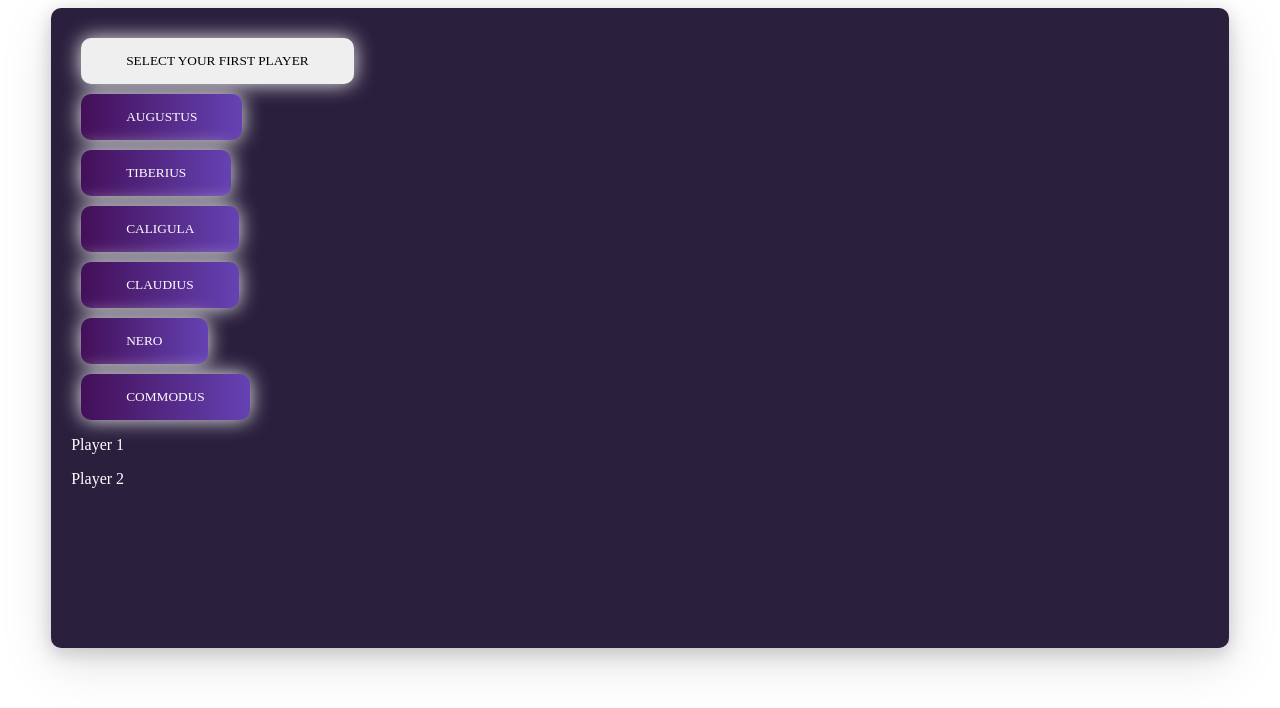
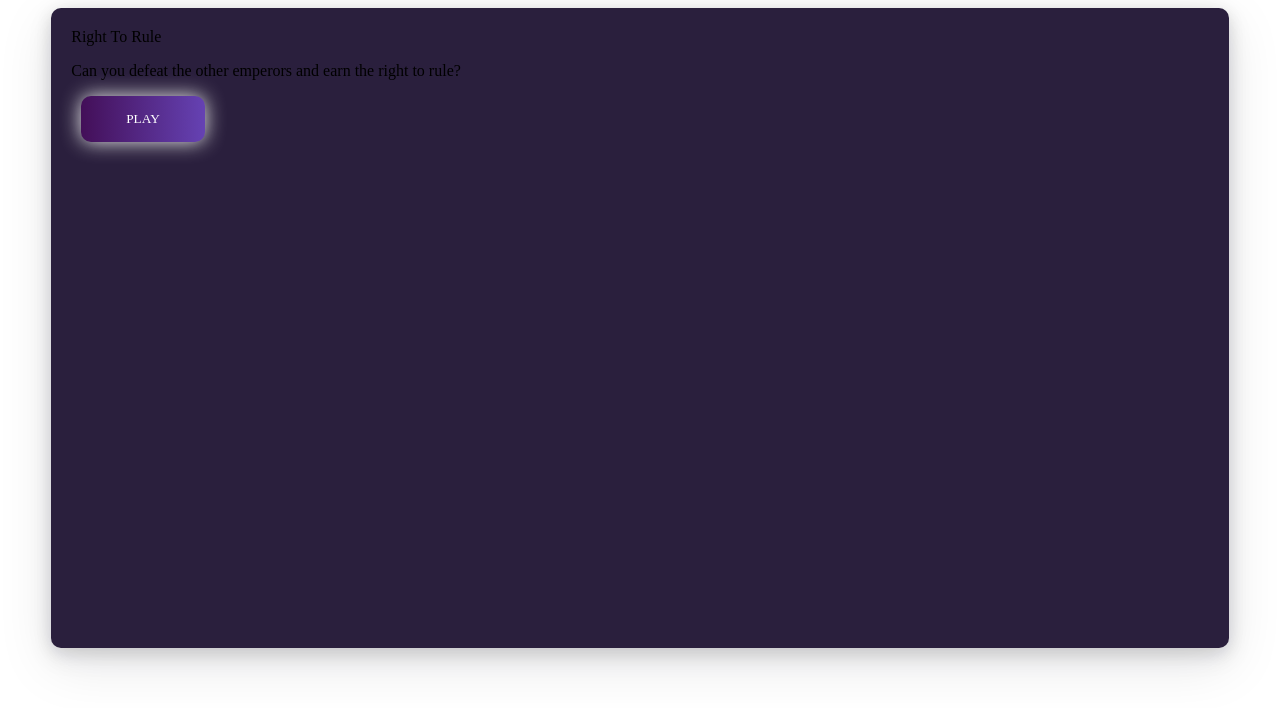
Before and after one commit to MargaretDobson/Roman-Emperors-Portfolio-React, a React (Vite) app: page / in a window 1280 px wide. Shown: the top 708 px of the page. Built offline with nearby package versions, Linux system fonts and the light colour scheme.

Commit message:
Added some initilisation screens

```diff
--- a/src/App.tsx
+++ b/src/App.tsx
@@ -1,10 +1,10 @@
-// import TabButtons from "./components/TabButtons"
+// import TabButtons from "./components/InfoComponents/TabButtons"
 import Game from "./components/gameComponents.tsx/Game"
 function App() {
 
   return (
     <>
-      {/* <TabButtons /> */}
+      {/* <TabButtons />  */}
       <Game />
     </>
   )
--- a/src/components/LearnMore.tsx
+++ b/src/components/InfoComponents/LearnMore.tsx
@@ -1,4 +1,4 @@
-import romanEmperors from "../data.ts";
+import romanEmperors from "../../data.ts";
 import { useState } from "react";
 
 export default function LearnMore({ident}: {ident: number}){
--- a/src/components/TabButtons.tsx
+++ b/src/components/InfoComponents/TabButtons.tsx
@@ -1,4 +1,4 @@
-import romanEmperors from "../data.ts";
+import romanEmperors from "../../data.ts";
 import { useState } from "react";
 import LearnMore from "./LearnMore.tsx";
 
--- a/src/components/gameComponents.tsx/Game.tsx
+++ b/src/components/gameComponents.tsx/Game.tsx
@@ -1,6 +1,8 @@
 import PlayerSelectionScreen from "../playerSelection/PlayerSelectionScreen"
 import RandomPlayer from "../playerSelection/RandomPlayer"
+import Rules from "./Rules"
 import TeamOne from "../teamComponents/teamOne"
+import InitialiseGame from "./InitialiseGame"
 import { useState } from "react"
 import "./buttons.css"
 import "./gameboard.css"
@@ -9,6 +11,8 @@ import "./gameboard.css"
 export default function Game(){
 
     const [selectPlayerScreen, setSelectPlayerScreen] = useState(true)
+    const [screenProgression, setScreenProgression] = useState(0)
+    const [viewRules, setViewRules] = useState(false)
 
     function handleSelection(finished: boolean){
         if(finished){
@@ -16,19 +20,37 @@ export default function Game(){
         }
     }
 
+    function handleScreenProgression(){
+        if(screenProgression === 0){
+            setScreenProgression(prev => (prev === 0 ? 1 : prev))
+        }
+        else if(screenProgression === 1){
+            setScreenProgression(prev => (prev === 1 ? 2 : prev))
+        }
+    }
+
     return(
         <div className="container">
             <div className="gameboard">
                 <div>
-                    {selectPlayerScreen &&
+                    {screenProgression === 0 ?
+                        <InitialiseGame
+                            screenProgress={handleScreenProgression}
+                        />
+                    : null}
+
+                    {screenProgression === 1 ?
+                        <Rules
+                            screenProgress={handleScreenProgression}
+                        />
+                    : null}
+
+                    {selectPlayerScreen && (screenProgression === 2) ?
                         <PlayerSelectionScreen
                         finalSelection={handleSelection}
-                    />}
-
-
-
+                    />
+                    : null}
                     <RandomPlayer/>
-
                 </div>
             </div>
         </div>
--- /dev/null
+++ b/src/components/gameComponents.tsx/InitialiseGame.tsx
@@ -0,0 +1,23 @@
+//component initially rendered when playing
+import "./buttons.css"
+import "./gameboard.css"
+
+type ConfirmPlay = {
+    screenProgress: () => void;
+}
+
+
+export default function InitialiseGame({screenProgress}: ConfirmPlay){
+    return(
+        <>
+            <div>
+                <div>Right To Rule</div>
+                <p>Can you defeat the other emperors and earn the right to rule?</p>
+                <button
+                    onClick={screenProgress}
+                    className="btn-grad"
+                >Play</button>
+            </div>
+        </>
+    )
+}
--- /dev/null
+++ b/src/components/gameComponents.tsx/Rules.tsx
@@ -0,0 +1,34 @@
+// how to play, and rules
+type RuleProps = {
+    screenProgress: () => void;
+}
+
+export default function Rules({screenProgress}: RuleProps){
+    return(
+        <>
+            <ul>
+                <li>Choose your two main characters you want to play as.
+                    Each player has 4 different catagories they can fit into.
+                    A tyrant character will be a lot more effective at
+                    pulling off a tyrant move.
+                </li>
+                <li>
+                    Your goal is to convince the two judges that your team
+                    is fit to rule the Roman Empire. All characters are immortal
+                    and will likely rule the empire forever.
+                </li>
+                <li>
+                    If your character is a tyrant and pulls a tyrant move on a
+                    judge with the characteristic "Noble" the judge is less
+                    likely to side with you.
+                </li>
+                <li>
+                    <button
+                        onClick={screenProgress}
+                    >Back</button>
+                </li>
+                <li></li>
+            </ul>
+        </>
+    )
+}
--- a/src/components/gameComponents.tsx/buttons.css
+++ b/src/components/gameComponents.tsx/buttons.css
@@ -44,3 +44,9 @@
   outline: none;
   border: none;
 }
+
+.btn-grad:hover {
+  background-position: right center;
+  color: #fff;
+  text-decoration: none;
+}
--- a/src/components/playerSelection/RandomPlayer.tsx
+++ b/src/components/playerSelection/RandomPlayer.tsx
@@ -4,13 +4,16 @@ export default function RandomPlayer(){
 
     function handleRandom(){
         // placeholder
+
     }
 
     return(
         <div>
             {romanEmperors.map(
                 ruler => (
-                    <></>
+                    <>
+
+                    </>
                 )
             )}
         </div>
```
